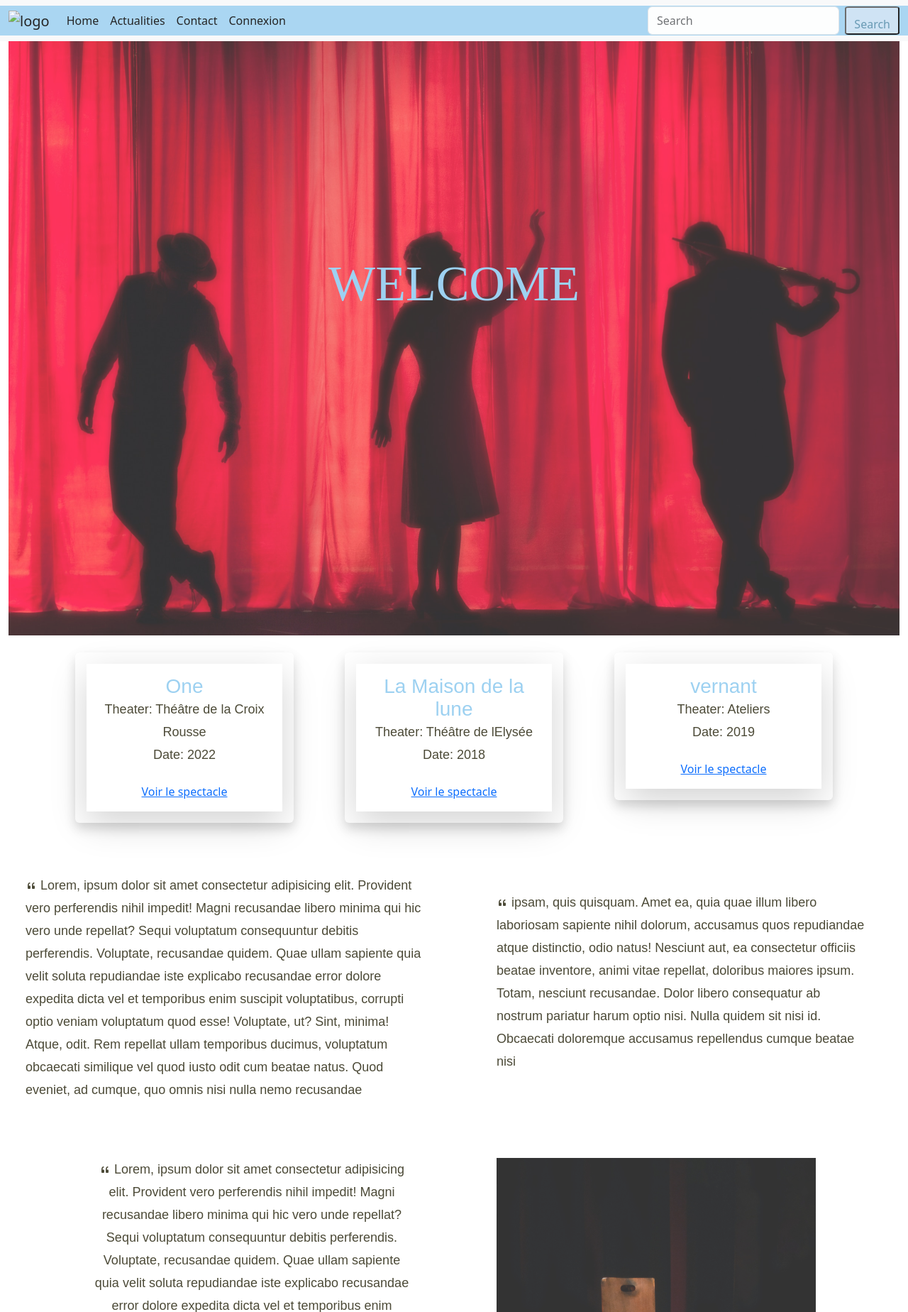
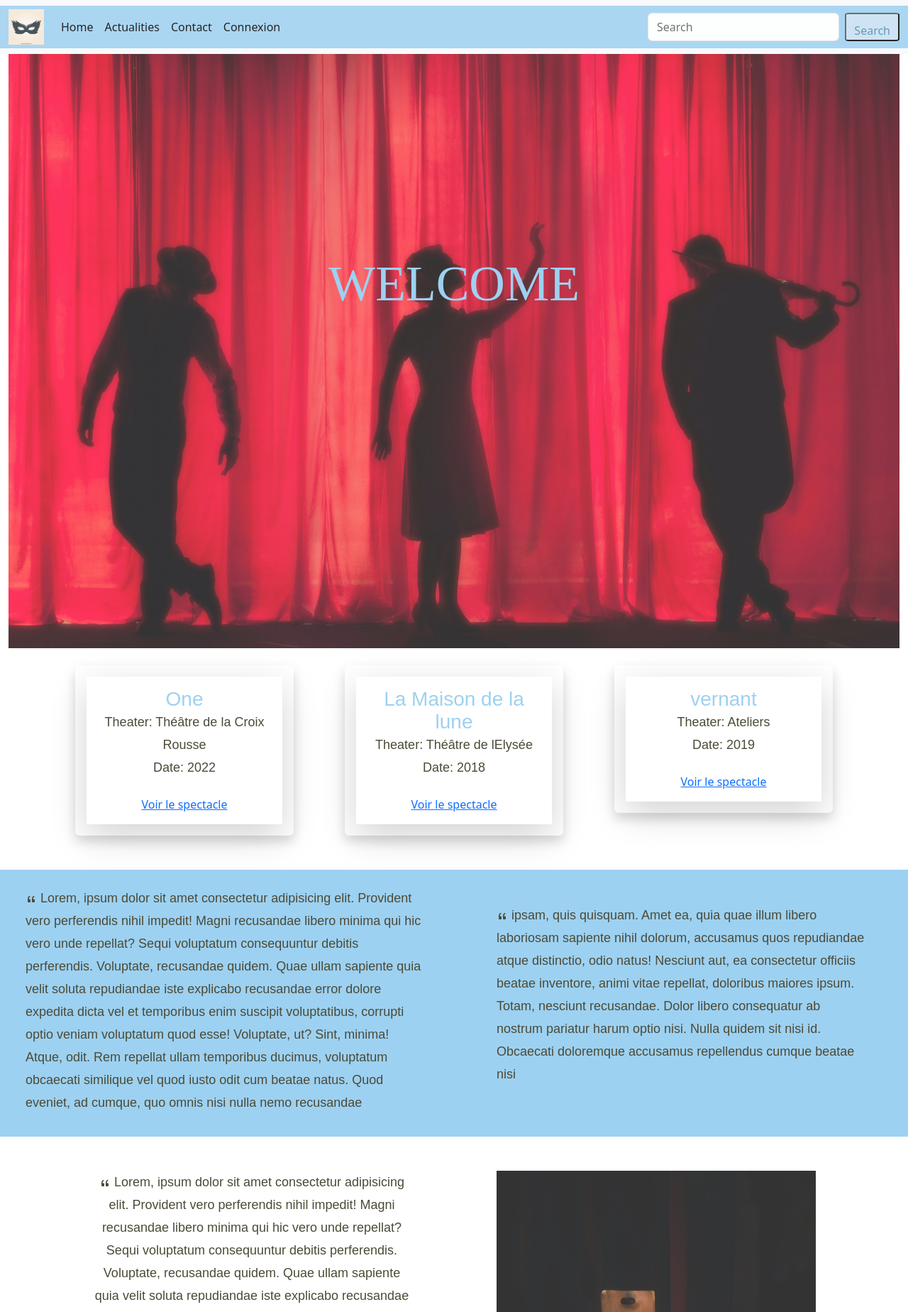
Before and after one commit to Hrissy-art/PHP_theater_project, a PHP site: page /index.php in a window 1280 px wide. Shown: the top 1848 px of the page at 71% size. Run offline with PHP 8.4, Linux system fonts and the light colour scheme.

```diff
--- a/contact.php
+++ b/contact.php
@@ -18,7 +18,7 @@
   </div>
 
             </div>
-            </div>
+
             <div class="col-lg-4 ">
             <div class=" mb-3">
               <form id="contactForm">
--- a/css/style.css
+++ b/css/style.css
@@ -31,10 +31,10 @@ p{
 
 }
 
-/* .par1 {
+.par1 {
     background-color:#9DD1F1;
 
-} */
+}
 
 
 .navigation { background-color: #9DD1F1;
@@ -69,9 +69,9 @@ background-color: #508AA8;
 
       }
 
-      /* .logo {
+      .logo {
         opacity: 80%
-      } */
+      }
 
       /*Waves*/
 
--- a/layout/nav.php
+++ b/layout/nav.php
@@ -1,6 +1,6 @@
 <nav class="navbar navbar-expand-lg navbar-light bg-light">
         <div class="container-fluid navigation">
-          <a class="navbar-brand" href="#"><img src=""  class="img-fluid" alt="logo" height="50px" width="50px"></a>
+          <a class="navbar-brand" href="#"><img src="/img/10.jpg"  class="img-fluid" alt="logo" height="50px" width="50px"></a>
           <button class="navbar-toggler" type="button" data-bs-toggle="collapse" data-bs-target="#navbarSupportedContent" aria-controls="navbarSupportedContent" aria-expanded="false" aria-label="Toggle navigation">
             <span class="navbar-toggler-icon"></span>
           </button>
```
Also changed, not shown: img/10.jpg (added).
